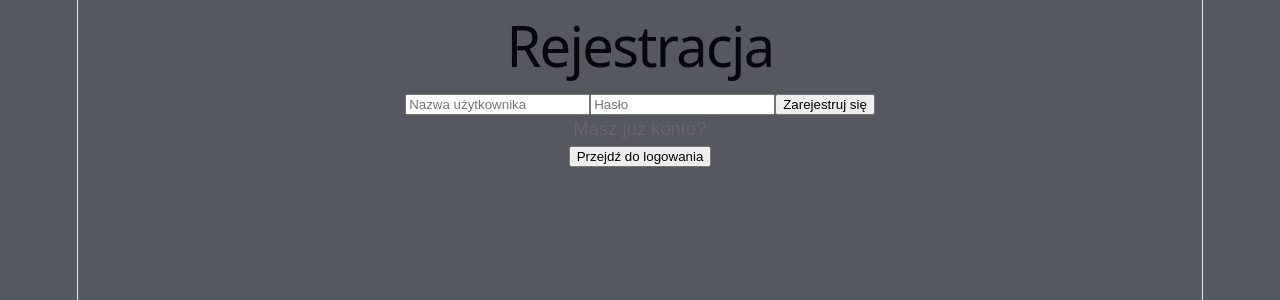
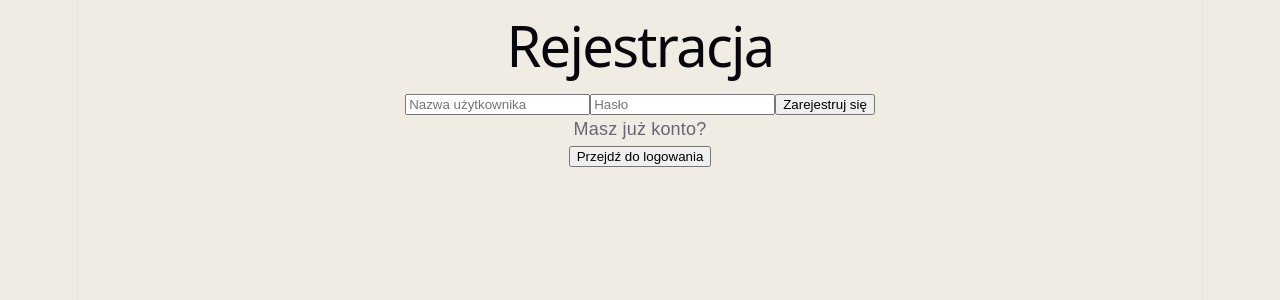
Before and after one commit to oowknnspkk/Komunikator2, a React (Vite) app: page / in a window 1280 px wide. Shown: the top 300 px of the page. Built offline with nearby package versions, Linux system fonts and the light colour scheme.

Commit message:
Update Panel.css

```diff
--- a/src/Panel.css
+++ b/src/Panel.css
@@ -5,7 +5,7 @@
 body {
     margin: 0;
     min-height: 100vh;
-    background-color: #565861;
+    background-color: #F0EBE3;
     font-family: Arial, sans-serif;
 }
 
```
